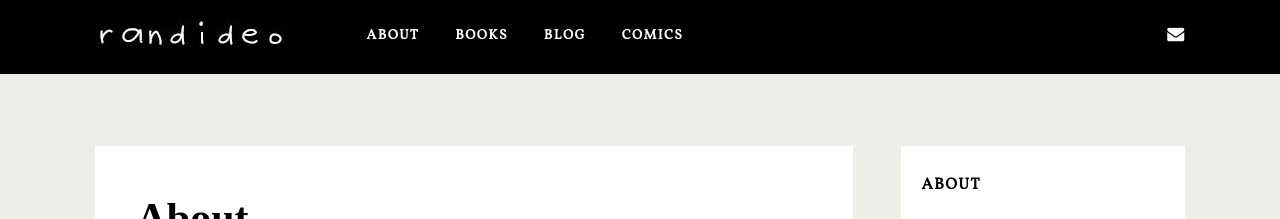
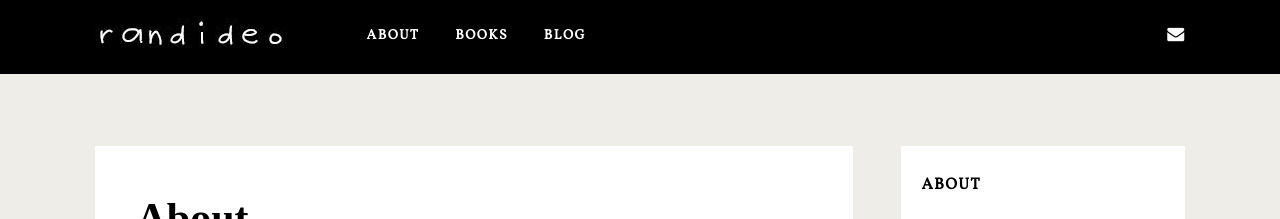
Before and after one commit to randideo/randideo.github.io, a Jekyll site: the page built from about.md, in a window 1280 px wide. Shown: the top 219 px of the page. Built offline with Jekyll 4.4.1, drawn with Linux system fonts in a browser that asks for light colours; nearby versions of some CDN libraries; some web fonts are replaced; comment, search, counter and statistics services are not loaded.

Commit message:
Update header.html

```diff
--- a/_includes/header.html
+++ b/_includes/header.html
@@ -38,7 +38,6 @@
 <li><a href='http://randideo.com/about'>About</a></li>
 	<li><a href='http://randideo.com/books'>Books</a></li>
 	<li><a href='http://randideo.com/blog'>Blog</a></li>
-	<li><a href='http://randideo.com/comics'>Comics</a></li>
 </ul>
 
 <ul class='social-media-iconsnbt'>
```
